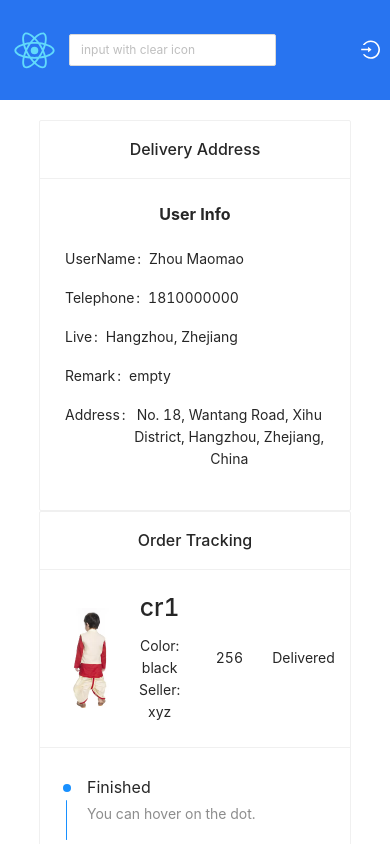
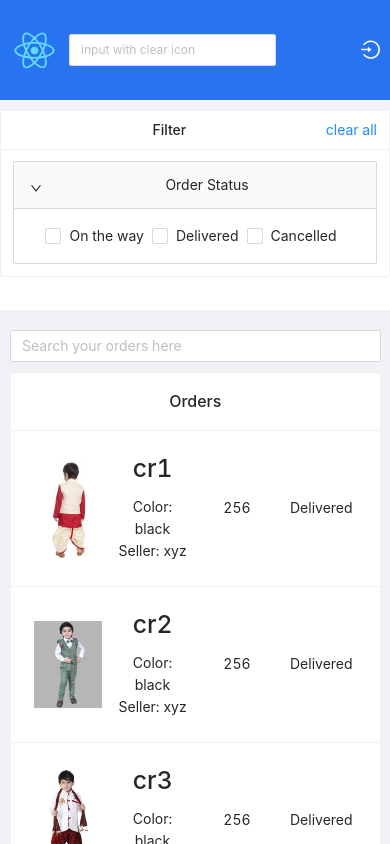
Before and after one commit to RaviSolanki0103/shopkart, a React (Create React App) app in the folder front_end/: page /order in a window 390 px wide. Shown: the top 844 px of the page. Built offline with nearby package versions, Linux system fonts and the light colour scheme; the HTML template or start-up script is replaced by a standard one.

Commit message:
added container

```diff
--- a/front_end/src/components/order/vieworder.css
+++ b/front_end/src/components/order/vieworder.css
@@ -17,6 +17,10 @@ p {
   text-align: "center";
 }
 
+.order-page-layout {
+  min-height: 85vh;
+}
+
 @media only screen and (max-width: 768px) {
   .order-page-layout {
     display: flex;
@@ -24,14 +28,15 @@ p {
     width: 100%;
   }
   .order-filter {
-    width: 100vw !important;
-    max-width: 100vw !important;
+    margin: 10px 0;
+    width: 80vw !important;
+    max-width: 80vw !important;
   }
   .order-search {
-    width: 97.5vw;
+    width: 77vw;
   }
   .order-list-of-card {
-    width: 97.5vw;
+    width: 77vw;
   }
 }
 
--- a/front_end/src/screens/Order.jsx
+++ b/front_end/src/screens/Order.jsx
@@ -3,13 +3,16 @@ import Footer from "../components/footer/footer";
 import Navbar from "../components/navbar/Navbar";
 import OrderTrack from "../components/order-track/OrderTrack";
 import ViewOrder from "../components/order/ViewOrder";
+import Container from "../utils/Container/Container";
 
 function Order() {
   return (
     <div>
       <Navbar />
-      {/* <ViewOrder /> */}
-      <OrderTrack />
+      <Container>
+        <ViewOrder />
+        {/* <OrderTrack /> */}
+      </Container>
       <Footer />
     </div>
   );
--- /dev/null
+++ b/front_end/src/utils/Container/Container.js
@@ -0,0 +1,8 @@
+import "./container.css";
+
+const Container = (props) => {
+  console.log("called...", props.children);
+  return <div className="main-container">{props.children}</div>;
+};
+
+export default Container;
--- /dev/null
+++ b/front_end/src/utils/Container/container.css
@@ -0,0 +1,10 @@
+.main-container {
+  width: 80%;
+  margin: auto;
+}
+
+@media only screen and (max-width: 425px) {
+  .main-container {
+    width: 100%;
+  }
+}
```
